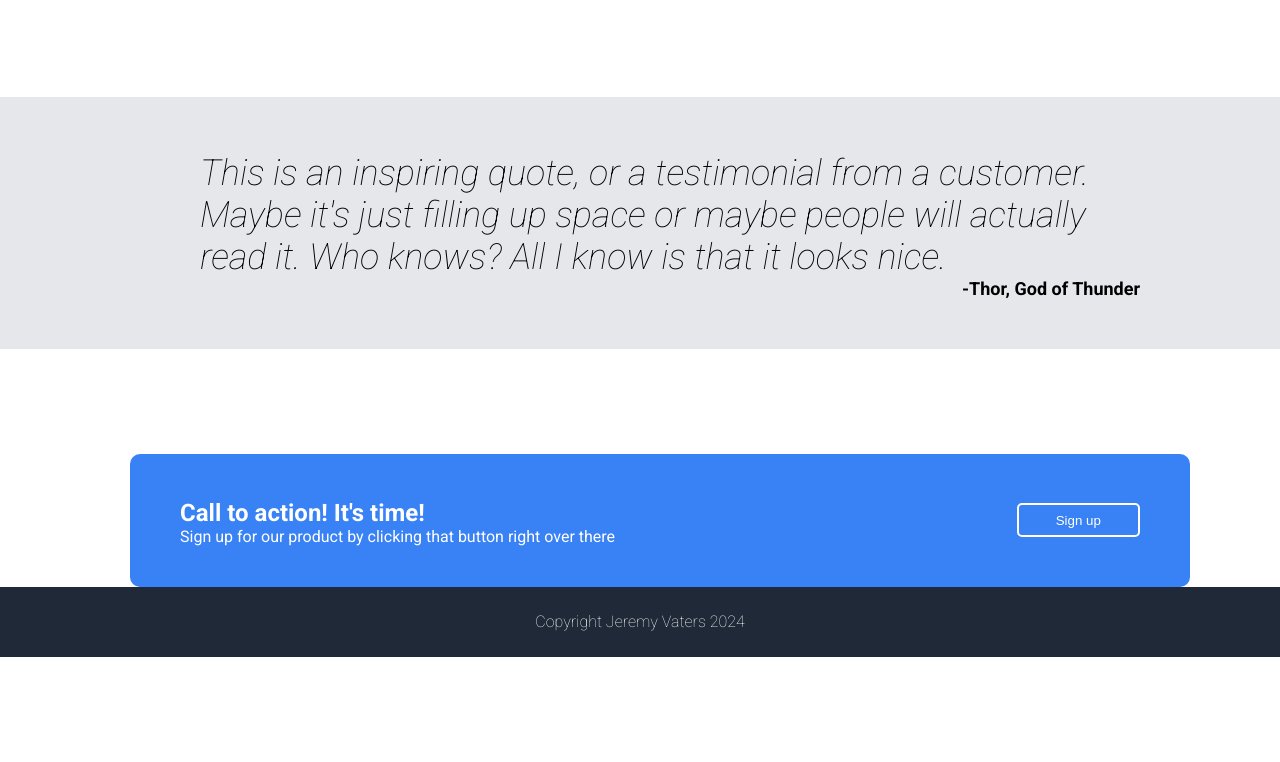
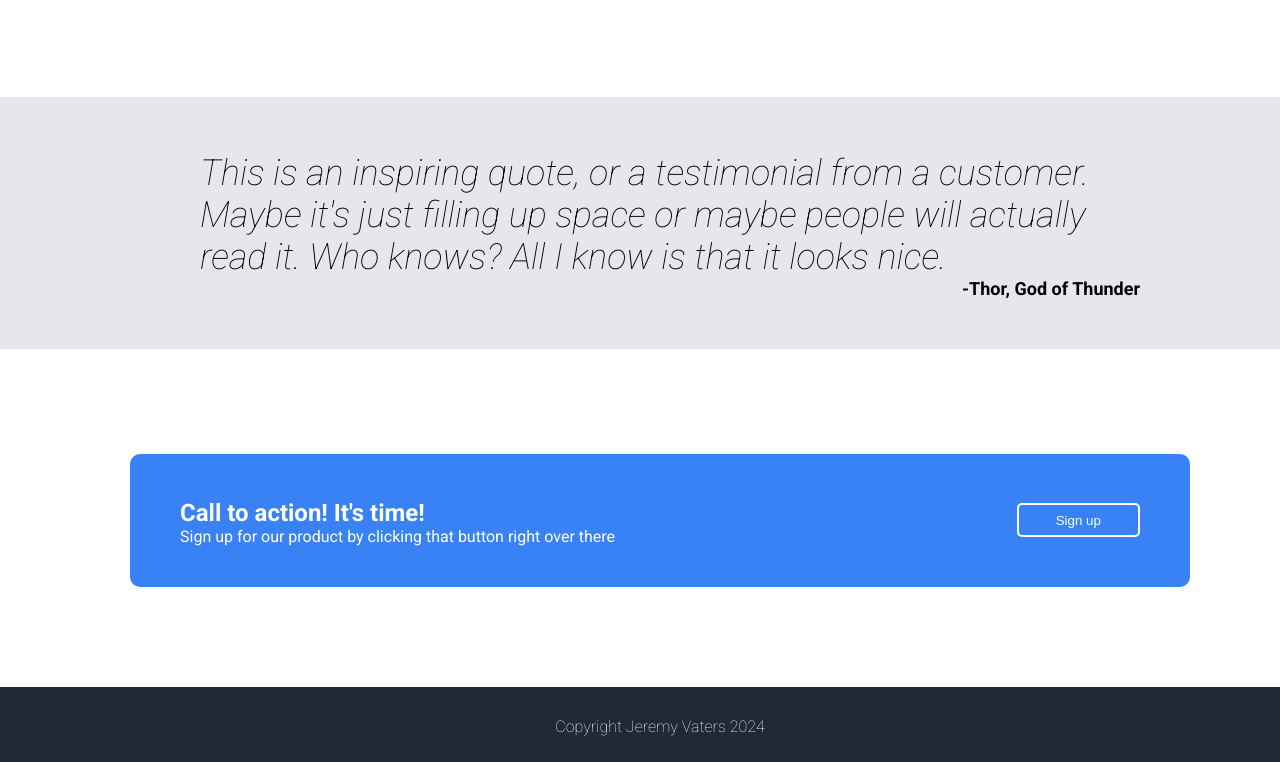
Before and after one commit to jervaters/top-landing-page, a plain HTML site: page index.html in a window 1280 px wide. Shown: the part 735-1497 px from the top of the page. Before the commit the page ends 1392 px from the top, so only its background shows below. Drawn offline with Linux system fonts and the light colour scheme.

Commit message:
corrected missing class on footer

```diff
--- a/index.html
+++ b/index.html
@@ -77,7 +77,7 @@
             <button class="sign-up">Sign up</button>
         </div>
     </section>
-    <section class="section-footer">
+    <section class="section section-footer">
         <div class="container container-footer">
             <p>Copyright Jeremy Vaters 2024</p>
         </div>
--- a/styles.css
+++ b/styles.css
@@ -214,11 +214,8 @@ ul {
     text-align: center;
     display: flex;
     align-items: center;
-
-
+    margin-top: 100px;
 }
-
-
 
 .container-footer p {
     margin: 0;
```
